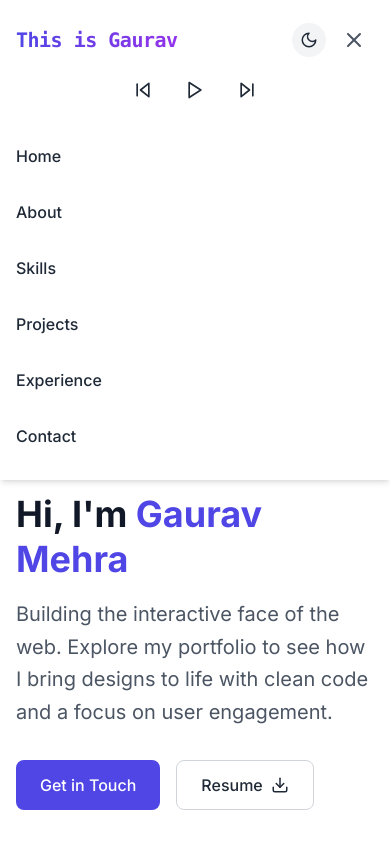
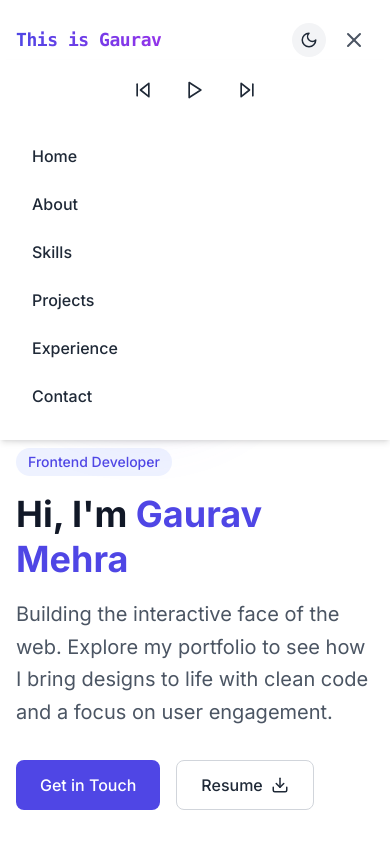
Before and after one commit to gauravmehra13/Personal-Portfolio, a React (Vite) app: page / in a window 390 px wide. Both pictures are taken after a click on the button 354 px from the left and 40 px from the top of the page. Shown: the top 844 px of the page. Built offline with nearby package versions, Linux system fonts and the light colour scheme.

Commit message:
navbar responsiveness

```diff
--- a/src/components/Navbar.tsx
+++ b/src/components/Navbar.tsx
@@ -86,7 +86,7 @@ const Navbar = () => {
           {/* Logo */}
           <motion.a
             href="#home"
-            className="text-xl font-bold text-primary-600 dark:text-primary-400 font-mono tracking-tight relative group"
+            className="text-lg sm:text-xl font-bold text-primary-600 dark:text-primary-400 font-mono tracking-tight relative group"
             initial={{ opacity: 0 }}
             animate={{ opacity: 1 }}
             transition={{ duration: 0.5 }}
@@ -98,7 +98,7 @@ const Navbar = () => {
           </motion.a>
 
           {/* Desktop Navigation */}
-          <nav className="hidden md:flex items-center space-x-6">
+          <nav className="hidden lg:flex items-center space-x-6">
             {/* Audio Controls */}
             <motion.div
               className="flex items-center space-x-2 mr-4"
@@ -179,8 +179,8 @@ const Navbar = () => {
             </motion.button>
           </nav>
 
-          {/* Mobile Menu Toggle */}
-          <div className="flex items-center md:hidden">
+          {/* Mobile/Tablet Menu Toggle */}
+          <div className="flex items-center lg:hidden">
             <motion.button
               onClick={toggleTheme}
               className="p-2 mr-2 rounded-full bg-gray-100 dark:bg-gray-800 text-gray-800 dark:text-gray-200"
@@ -203,17 +203,17 @@ const Navbar = () => {
 
       <audio ref={audioRef} hidden preload="auto" />
 
-      {/* Mobile Menu */}
+      {/* Mobile/Tablet Menu */}
       {mobileMenuOpen && (
         <motion.div
-          className="md:hidden bg-white dark:bg-gray-900 shadow-md"
+          className="lg:hidden bg-white dark:bg-gray-900 shadow-md"
           initial={{ opacity: 0, height: 0 }}
           animate={{ opacity: 1, height: "auto" }}
           exit={{ opacity: 0, height: 0 }}
           transition={{ duration: 0.3 }}
         >
-          <div className="container mx-auto px-4 py-3">
-            {/* 🎵 Mobile Audio Controls */}
+          <div className="container mx-auto max-w-5xl px-4 sm:px-6 py-3">
+            {/* Audio Controls */}
             <div className="flex justify-center items-center space-x-4 pb-4">
               <button
                 onClick={playPrev}
@@ -257,13 +257,13 @@ const Navbar = () => {
               </button>
             </div>
 
-            {/* 🧭 Mobile Nav Links */}
-            <nav className="flex flex-col space-y-4 py-3">
+            {/* Nav Links */}
+            <nav className="flex flex-col space-y-2 py-3">
               {navLinks.map((link) => (
                 <a
                   key={link.name}
                   href={link.href}
-                  className="font-medium py-2 text-gray-800 dark:text-gray-200 hover:text-primary-600 dark:hover:text-primary-400"
+                  className="font-medium py-2 px-4 text-gray-800 dark:text-gray-200 hover:text-primary-600 dark:hover:text-primary-400 hover:bg-gray-100 dark:hover:bg-gray-800 rounded-lg transition-colors"
                   onClick={() => setMobileMenuOpen(false)}
                 >
                   {link.name}
```
